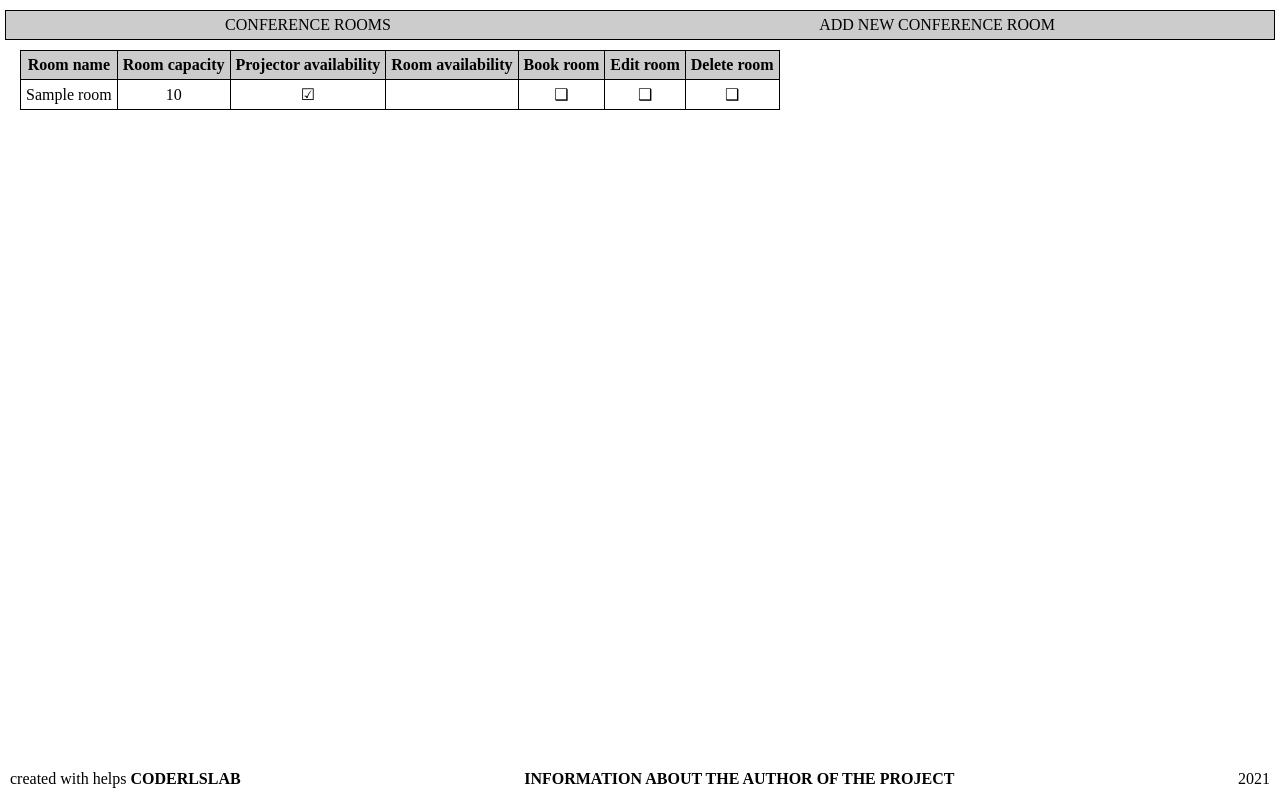
After one commit to nikolska/Conference_room_booking_app, a Django app: page /rooms/ in a window 1280 px wide. The commit adds this page. Run offline with Django 3.2, Linux system fonts and the light colour scheme; tables that the repository leaves empty hold one stand-in row (values such as "Sample post").

Commit message:
add rooms list

```diff
--- a/conference_room_booking/conference_room_booking/urls.py
+++ b/conference_room_booking/conference_room_booking/urls.py
@@ -21,6 +21,11 @@ from main_app.views import *
 
 urlpatterns = [
     path('', main_page_view, name='main_page'),
-    path('admin/', admin.site.urls),
+    path('admin/', admin.site.urls, name='admin'),
+    path('room/<int:room_id>', room_details_view, name='room_details'),
+    path('/room/modify/<int:room_id>', room_modify_view, name='room_modify'),
+    path('/room/delete/<int:room_id>', room_delete_view, name='room_delete'),
+    path('/room/reserve/<int:room_id>', room_reserve_view, name='room_reserve'),
     path('room/new/', add_new_room, name='add_new_room'),
+    path('rooms/', rooms_list_view, name='rooms_list'),
 ]
--- a/conference_room_booking/main_app/templates/base.html
+++ b/conference_room_booking/main_app/templates/base.html
@@ -31,12 +31,24 @@
             justify-content: space-between;
             padding: 0px 10px;
         }
+        table, th, td {
+            border-collapse: collapse;
+            border: 1px solid black;
+            padding: 5px;
+        }
+        th {
+            background-color: #ccc;
+        }
+        a {
+            color: black;
+            text-decoration: none;
+        }
     </style>
 </head>
 <body>
 
     <div class="header">
-        <a class='head_a' href="">Conference rooms</a>
+        <a class='head_a' href="{% url 'rooms_list' %}">Conference rooms</a>
         <a class='head_a' href="{% url 'add_new_room' %}">Add new conference room</a>
     </div>
 
--- /dev/null
+++ b/conference_room_booking/main_app/templates/rooms_list.html
@@ -0,0 +1,40 @@
+{% extends 'base.html' %}
+
+
+{% block title %}Conferences rooms{% endblock %}
+
+{% block content %}
+<table>
+    <tr>
+        <th>Room name</th>
+        <th>Room capacity</th>
+        <th>Projector availability</th>
+        <th>Room availability</th>
+        <th>Book room</th>
+        <th>Edit room</th>
+        <th>Delete room</th>
+    </tr>
+    {% if rooms_list %}
+        {% for room in rooms_list %}
+            <tr align="center">
+                <td><a href="{% url 'room_details' room.id %}">{{ room.name }}</a></td>
+                <td>{{ room.capacity }}</td>
+                <td>
+                    {% if room.projector == True %}
+                        &#9745;
+                    {% else %}
+                        &#9746;
+                    {% endif %}
+                </td>
+                <td></td>
+                <td><a href="{%  url 'room_reserve' room.id %}">&#10065;</a></td>
+                <td><a href="{%  url 'room_modify' room.id %}">&#10065;</a></td>
+                <td><a href="{%  url 'room_delete' room.id %}">&#10065;</a></td>
+            </tr>
+        {% endfor %}
+    {% else %}
+        <h3 style="color: red">No conference rooms available.</h3>
+    {% endif %}
+</table>
+
+{% endblock %}
--- a/conference_room_booking/main_app/views.py
+++ b/conference_room_booking/main_app/views.py
@@ -1,5 +1,5 @@
 from django.http import HttpResponse, Http404, HttpResponseRedirect
-from django.shortcuts import render
+from django.shortcuts import render, get_list_or_404
 from django.urls import reverse
 
 from .models import Room
@@ -7,6 +7,28 @@ from .models import Room
 
 def main_page_view(request):
     return render(request, 'home_page.html')
+
+
+def rooms_list_view(request):
+    rooms_list = get_list_or_404(Room)
+    ctx = {'rooms_list': rooms_list}
+    return render(request, 'rooms_list.html', ctx)
+
+
+def room_details_view(request, room_id):
+    pass
+
+
+def room_modify_view(request, room_id):
+    pass
+
+
+def room_delete_view(request, room_id):
+    pass
+
+
+def room_reserve_view(request, room_id):
+    pass
 
 
 def add_new_room(request):
```
